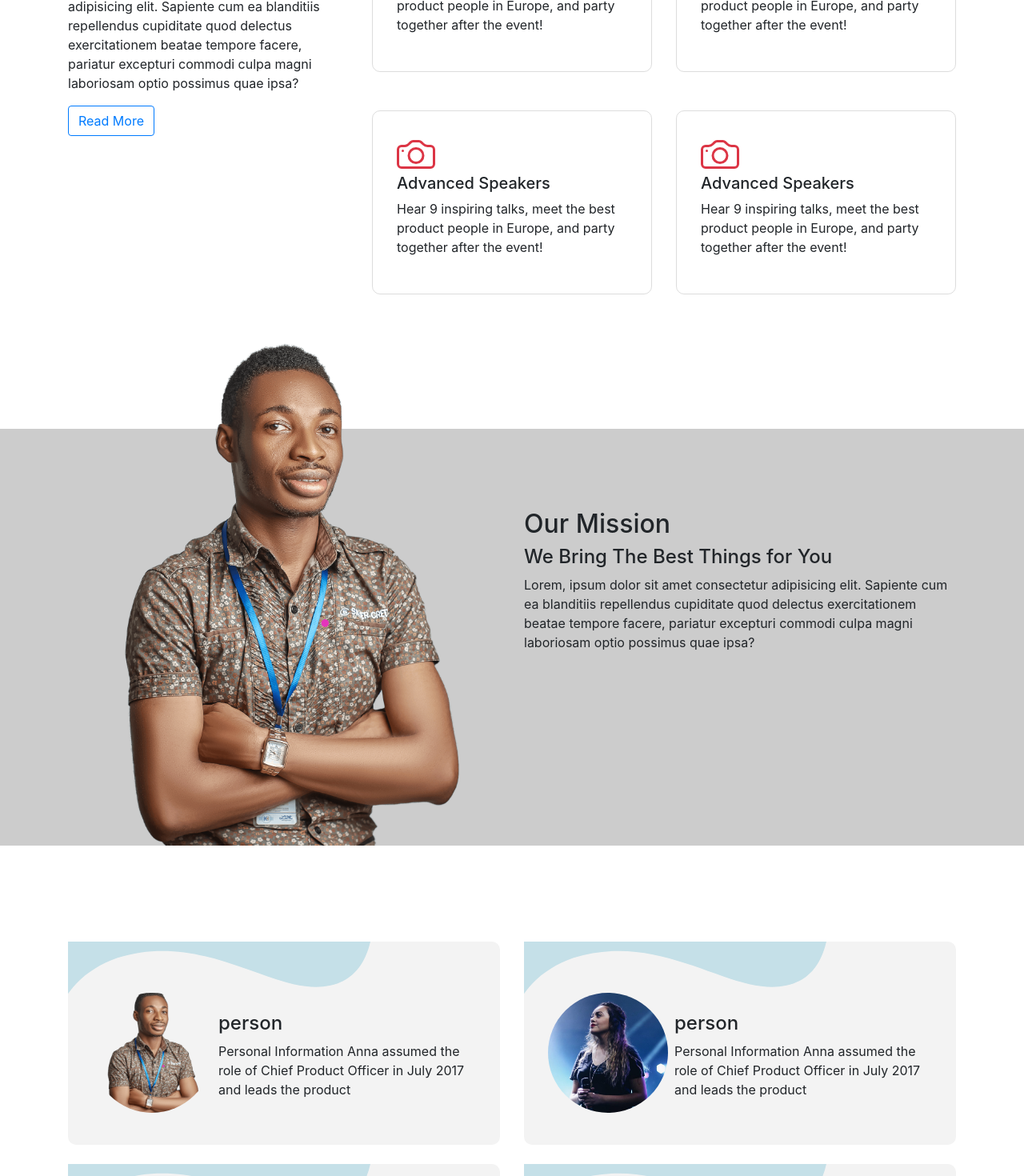
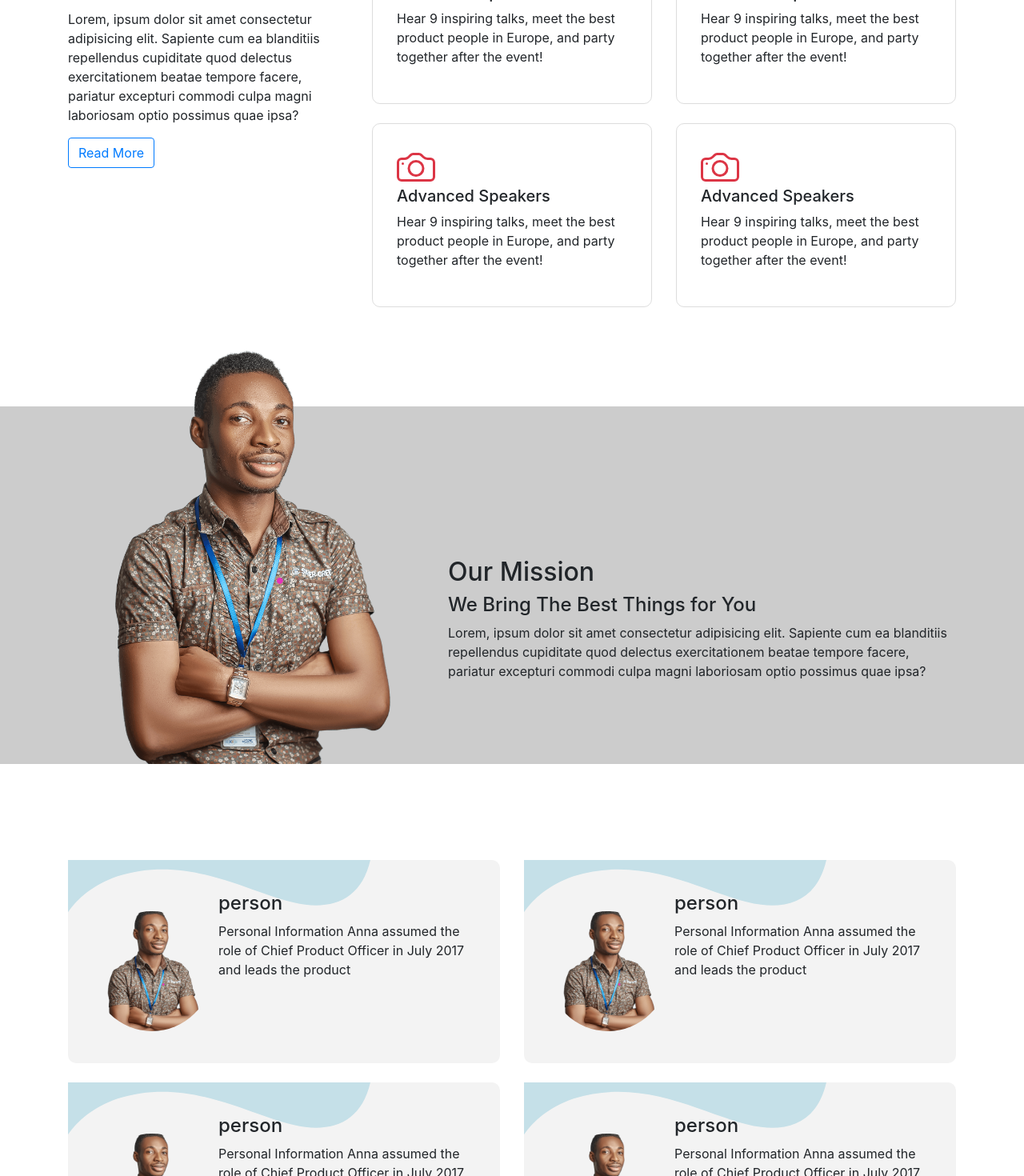
Before and after one commit to odomfavour/e-academy-nuxt, a Nuxt app: page / in a window 1280 px wide. Shown: the part 1060-2530 px from the top of the page at 80% size. Built offline with nearby package versions, Linux system fonts and the light colour scheme.

Commit message:
ch: fixed the frontend

```diff
--- a/layouts/dashboard.vue
+++ b/layouts/dashboard.vue
@@ -136,13 +136,19 @@
         hide-footer
         hide-header
         title="BootstrapVue"
+        centered
       >
-        <p class="my-4">Hello from modal!</p>
-        <div class="d-flex justify-content-between">
-          <b-button variant="outline-primary" @click.prevent="signOut"
+        <p class="my-4 text-center">Do you want to logout?</p>
+        <div class="d-flex justify-content-between px-5">
+          <b-button
+            variant="outline-primary"
+            class="px-4"
+            @click.prevent="signOut"
             >Yes</b-button
           >
-          <b-button variant="danger" @click.prevent="signOut">Cancel</b-button>
+          <b-button variant="danger" @click="$bvModal.hide('logout-option')"
+            >Cancel</b-button
+          >
         </div>
       </b-modal>
     </div>
--- a/layouts/partials/Header.vue
+++ b/layouts/partials/Header.vue
@@ -87,6 +87,7 @@ export default {
   -webkit-transition: all 500ms linear;
   -o-transition: all 500ms linear;
   transition: all 500ms linear;
+  padding: 15px;
 }
 
 .navbar .nav-item {
--- a/pages/index.vue
+++ b/pages/index.vue
@@ -5,9 +5,14 @@
         <b-container>
           <b-row>
             <b-col></b-col>
-            <b-col>
+            <b-col cols="12" md="6" class="hero-text">
               <h1 class="intro">Study from the comfort of your home</h1>
-              <p>Lorem ipsum dolor sit amet consectetur adipisicing elit. Voluptates porro beatae distinctio modi fuga, illum natus commodi ex reprehenderit provident architecto nisi, quis, nam rem ad? Laboriosam possimus quisquam consequatur?</p>
+              <p>
+                Lorem ipsum dolor sit amet consectetur adipisicing elit.
+                Voluptates porro beatae distinctio modi fuga, illum natus
+                commodi ex reprehenderit provident architecto nisi, quis, nam
+                rem ad? Laboriosam possimus quisquam consequatur?
+              </p>
             </b-col>
           </b-row>
         </b-container>
@@ -19,38 +24,73 @@
           <b-col cols="12" md="4">
             <h2>What we offer</h2>
             <h4>We Bring The Best Things for You</h4>
-            <p>Lorem, ipsum dolor sit amet consectetur adipisicing elit. Sapiente cum ea blanditiis repellendus cupiditate quod delectus exercitationem beatae tempore facere, pariatur excepturi commodi culpa magni laboriosam optio possimus quae ipsa?</p>
-            <b-button variant="outline-primary">Read More</b-button>
+            <p>
+              Lorem, ipsum dolor sit amet consectetur adipisicing elit. Sapiente
+              cum ea blanditiis repellendus cupiditate quod delectus
+              exercitationem beatae tempore facere, pariatur excepturi commodi
+              culpa magni laboriosam optio possimus quae ipsa?
+            </p>
+            <b-button variant="outline-primary" class="mb-4"
+              >Read More</b-button
+            >
           </b-col>
           <b-col>
             <div class="offers">
               <b-row>
-                <b-col md="6" class="mb-5">
+                <b-col md="6" class="mb-4">
                   <div class="offer">
-                    <b-icon icon="camera" font-scale="3" variant="danger"></b-icon>
+                    <b-icon
+                      icon="camera"
+                      font-scale="3"
+                      variant="danger"
+                    ></b-icon>
                     <h5>Advanced Speakers</h5>
-                    <p>Hear 9 inspiring talks, meet the best product people in Europe, and party together after the event!</p>
+                    <p>
+                      Hear 9 inspiring talks, meet the best product people in
+                      Europe, and party together after the event!
+                    </p>
                   </div>
                 </b-col>
-                <b-col md="6" class="mb-5">
+                <b-col md="6" class="mb-4">
                   <div class="offer">
-                    <b-icon icon="camera" font-scale="3" variant="danger"></b-icon>
+                    <b-icon
+                      icon="camera"
+                      font-scale="3"
+                      variant="danger"
+                    ></b-icon>
                     <h5>Advanced Speakers</h5>
-                    <p>Hear 9 inspiring talks, meet the best product people in Europe, and party together after the event!</p>
+                    <p>
+                      Hear 9 inspiring talks, meet the best product people in
+                      Europe, and party together after the event!
+                    </p>
                   </div>
                 </b-col>
-                <b-col md="6" class="mb-5">
+                <b-col md="6" class="mb-4">
                   <div class="offer">
-                    <b-icon icon="camera" font-scale="3" variant="danger"></b-icon>
+                    <b-icon
+                      icon="camera"
+                      font-scale="3"
+                      variant="danger"
+                    ></b-icon>
                     <h5>Advanced Speakers</h5>
-                    <p>Hear 9 inspiring talks, meet the best product people in Europe, and party together after the event!</p>
+                    <p>
+                      Hear 9 inspiring talks, meet the best product people in
+                      Europe, and party together after the event!
+                    </p>
                   </div>
                 </b-col>
-                <b-col md="6" class="mb-5">
+                <b-col md="6" class="mb-4">
                   <div class="offer">
-                    <b-icon icon="camera" font-scale="3" variant="danger"></b-icon>
+                    <b-icon
+                      icon="camera"
+                      font-scale="3"
+                      variant="danger"
+                    ></b-icon>
                     <h5>Advanced Speakers</h5>
-                    <p>Hear 9 inspiring talks, meet the best product people in Europe, and party together after the event!</p>
+                    <p>
+                      Hear 9 inspiring talks, meet the best product people in
+                      Europe, and party together after the event!
+                    </p>
                   </div>
                 </b-col>
               </b-row>
@@ -62,13 +102,23 @@
     <div class="principal-view">
       <b-container>
         <b-row>
-          <b-col md="6">
-            <img src="/ogo.png" class="img-fluid" alt="">
+          <b-col md="5">
+            <img src="/ogo.png" class="img-fluid" alt="" />
           </b-col>
-          <b-col md="6">
+          <b-col
+            md="7"
+            class="d-flex align-items-center justify-content-center"
+          >
+            <div>
               <h2>Our Mission</h2>
               <h4>We Bring The Best Things for You</h4>
-            <p>Lorem, ipsum dolor sit amet consectetur adipisicing elit. Sapiente cum ea blanditiis repellendus cupiditate quod delectus exercitationem beatae tempore facere, pariatur excepturi commodi culpa magni laboriosam optio possimus quae ipsa?</p>
+              <p>
+                Lorem, ipsum dolor sit amet consectetur adipisicing elit.
+                Sapiente cum ea blanditiis repellendus cupiditate quod delectus
+                exercitationem beatae tempore facere, pariatur excepturi commodi
+                culpa magni laboriosam optio possimus quae ipsa?
+              </p>
+            </div>
           </b-col>
         </b-row>
       </b-container>
@@ -76,35 +126,75 @@
     <div class="stars-section">
       <div class="container">
         <b-row>
-          <b-col md="6" class="mb-4">
+          <b-col md="6" class="mb-4" v-for="(star, index) in 4" :key="index">
+            <div class="star-card">
+              <div class="d-flex flex-md-row flex-column">
+                <div class="star-image text-center mr-2 mt-4">
+                  <b-img
+                    v-bind="{
+                      blank: false,
+                      blankColor: '#777',
+                      class: 'm1'
+                    }"
+                    rounded="circle"
+                    alt="Circle image"
+                    src="/ogo.png"
+                  ></b-img>
+                </div>
+                <div class="star-note">
+                  <h4 class="">person</h4>
+                  <p>
+                    Personal Information Anna assumed the role of Chief Product
+                    Officer in July 2017 and leads the product
+                  </p>
+                </div>
+              </div>
+              <div class="star-svg">
+                <svg
+                  xmlns="http://www.w3.org/2000/svg"
+                  viewBox="0 0 361.1 62.7"
+                >
+                  <path
+                    d="M59.2,19.4c91.2-28.9,166.6,27.1,224,33.9c37.7,4.5,67.8-9.4,77.9-53.3H0v62.4C11.5,45.7,30.5,29.4,59.2,19.4z"
+                  ></path>
+                </svg>
+              </div>
+            </div>
+          </b-col>
+          <!-- <b-col md="6" class="mb-4">
             <div class="star-card">
               <div class="d-flex">
                 <div class="star-image text-center mr-2 mt-4">
-                    <b-img v-bind="{ blank: false, blankColor: '#777', width: 150, height: 150, class: 'm1' }" rounded="circle" alt="Circle image" src="/ogo.png"></b-img>
+                  <b-img
+                    v-bind="{
+                      blank: false,
+                      blankColor: '#777',
+                      width: 150,
+                      height: 150,
+                      class: 'm1'
+                    }"
+                    rounded="circle"
+                    alt="Circle image"
+                    src="/gallery1.jpg"
+                  ></b-img>
                 </div>
                 <div class="star-note">
                   <h4 class="mt-5">person</h4>
-                    <p>Personal Information Anna assumed the role of Chief Product Officer in July 2017 and leads the product</p>
+                  <p>
+                    Personal Information Anna assumed the role of Chief Product
+                    Officer in July 2017 and leads the product
+                  </p>
                 </div>
               </div>
               <div class="star-svg">
-                  <svg xmlns="http://www.w3.org/2000/svg"  viewBox="0 0 361.1 62.7"><path d="M59.2,19.4c91.2-28.9,166.6,27.1,224,33.9c37.7,4.5,67.8-9.4,77.9-53.3H0v62.4C11.5,45.7,30.5,29.4,59.2,19.4z"></path></svg>
-                </div>
-            </div>
-          </b-col>
-          <b-col md="6" class="mb-4">
-            <div class="star-card">
-              <div class="d-flex">
-                <div class="star-image text-center mr-2 mt-4">
-                    <b-img v-bind="{ blank: false, blankColor: '#777', width: 150, height: 150, class: 'm1' }" rounded="circle" alt="Circle image" src="/gallery1.jpg"></b-img>
-                  </div>
-                  <div class="star-note">
-                    <h4 class="mt-5">person</h4>
-                    <p>Personal Information Anna assumed the role of Chief Product Officer in July 2017 and leads the product</p>
-                  </div>
-              </div>
-               <div class="star-svg">
-                  <svg xmlns="http://www.w3.org/2000/svg"  viewBox="0 0 361.1 62.7"><path d="M59.2,19.4c91.2-28.9,166.6,27.1,224,33.9c37.7,4.5,67.8-9.4,77.9-53.3H0v62.4C11.5,45.7,30.5,29.4,59.2,19.4z"></path></svg>
+                <svg
+                  xmlns="http://www.w3.org/2000/svg"
+                  viewBox="0 0 361.1 62.7"
+                >
+                  <path
+                    d="M59.2,19.4c91.2-28.9,166.6,27.1,224,33.9c37.7,4.5,67.8-9.4,77.9-53.3H0v62.4C11.5,45.7,30.5,29.4,59.2,19.4z"
+                  ></path>
+                </svg>
               </div>
             </div>
           </b-col>
@@ -113,16 +203,37 @@
               <div class="d-flex">
                 <div class="star-image">
                   <div class="star-image text-center mr-2 mt-4">
-                    <b-img v-bind="{ blank: false, blankColor: '#777', width: 150, height: 150, class: 'm1' }" rounded="circle" alt="Circle image" src="/ogo.png"></b-img>
+                    <b-img
+                      v-bind="{
+                        blank: false,
+                        blankColor: '#777',
+                        width: 150,
+                        height: 150,
+                        class: 'm1'
+                      }"
+                      rounded="circle"
+                      alt="Circle image"
+                      src="/ogo.png"
+                    ></b-img>
                   </div>
                 </div>
                 <div class="star-note">
                   <h4 class="mt-5">person</h4>
-                    <p>Personal Information Anna assumed the role of Chief Product Officer in July 2017 and leads the product</p>
+                  <p>
+                    Personal Information Anna assumed the role of Chief Product
+                    Officer in July 2017 and leads the product
+                  </p>
                 </div>
               </div>
               <div class="star-svg">
-                  <svg xmlns="http://www.w3.org/2000/svg"  viewBox="0 0 361.1 62.7"><path d="M59.2,19.4c91.2-28.9,166.6,27.1,224,33.9c37.7,4.5,67.8-9.4,77.9-53.3H0v62.4C11.5,45.7,30.5,29.4,59.2,19.4z"></path></svg>
+                <svg
+                  xmlns="http://www.w3.org/2000/svg"
+                  viewBox="0 0 361.1 62.7"
+                >
+                  <path
+                    d="M59.2,19.4c91.2-28.9,166.6,27.1,224,33.9c37.7,4.5,67.8-9.4,77.9-53.3H0v62.4C11.5,45.7,30.5,29.4,59.2,19.4z"
+                  ></path>
+                </svg>
               </div>
             </div>
           </b-col>
@@ -130,44 +241,64 @@
             <div class="star-card">
               <div class="d-flex">
                 <div class="star-image text-center mr-2 mt-4">
-                    <b-img v-bind="{ blank: false, blankColor: '#777', width: 150, height: 150, class: 'm1' }" rounded="circle" alt="Circle image" src="/ogo.png"></b-img>
+                  <b-img
+                    v-bind="{
+                      blank: false,
+                      blankColor: '#777',
+                      width: 150,
+                      height: 150,
+                      class: 'm1'
+                    }"
+                    rounded="circle"
+                    alt="Circle image"
+                    src="/ogo.png"
+                  ></b-img>
                 </div>
                 <div class="star-note">
                   <h4 class="mt-5">person</h4>
-                    <p>Personal Information Anna assumed the role of Chief Product Officer in July 2017 and leads the product</p>
+                  <p>
+                    Personal Information Anna assumed the role of Chief Product
+                    Officer in July 2017 and leads the product
+                  </p>
                 </div>
               </div>
               <div class="star-svg">
-                  <svg xmlns="http://www.w3.org/2000/svg"  viewBox="0 0 361.1 62.7"><path d="M59.2,19.4c91.2-28.9,166.6,27.1,224,33.9c37.7,4.5,67.8-9.4,77.9-53.3H0v62.4C11.5,45.7,30.5,29.4,59.2,19.4z"></path></svg>
+                <svg
+                  xmlns="http://www.w3.org/2000/svg"
+                  viewBox="0 0 361.1 62.7"
+                >
+                  <path
+                    d="M59.2,19.4c91.2-28.9,166.6,27.1,224,33.9c37.7,4.5,67.8-9.4,77.9-53.3H0v62.4C11.5,45.7,30.5,29.4,59.2,19.4z"
+                  ></path>
+                </svg>
               </div>
             </div>
-          </b-col>
+          </b-col> -->
         </b-row>
         <div class="my-4">
           <div class="text-center">
             <b-button variant="outline-info">View All</b-button>
           </div>
         </div>
-
       </div>
     </div>
     <div class="gallery-section">
       <div class="my-5 text-center">
         <h2>Gallery</h2>
-        <h4>What people say</h4>
+        <h4>Our Photospeak</h4>
       </div>
       <div class="picture-gallery">
         <div class="pic-box">
-            <img src="/bg_testimonials.jpg" alt="" class="img-fluid">
+          <img src="/bg_testimonials.jpg" alt="" class="img-fluid" />
         </div>
         <div class="pic-box">
-            <img src="/gallery1.jpg" alt="" class="img-fluid">
+          <img src="/gallery1.jpg" alt="" class="img-fluid" />
         </div>
         <div class="pic-box">
-            <img src="/hero-img.jpg" alt="" class="img-fluid">
+          <img src="/hero-img.jpg" alt="" class="img-fluid" />
         </div>
         <div class="pic-box">
-            <img src="/gallery2.jpg" alt="" class="img-fluid">
+          <img src="/gallery2.jpg" alt="" class="img-fluid" />
         </div>
       </div>
     </div>
@@ -176,10 +307,10 @@
         <b-row>
           <b-col>
             <div class="testimonial-face">
-              <img src="/bg_testimonials.jpg" alt="" class="img-fluid">
+              <img src="/bg_testimonials.jpg" alt="" class="img-fluid" />
             </div>
           </b-col>
-          <b-col md="7" >
+          <b-col md="7">
             <div class="mt-5">
               <h2>Testimonials</h2>
               <h4>What people say</h4>
@@ -187,18 +318,21 @@
                 <b-row>
                   <b-col md="6">
                     <b-card class="mb-3">
-                    Lorem ipsum dolor sit amet consectetur adipisicing elit. Aut facilis illum tempore, mollitia reprehenderit dolore. Repellat ipsam suscipit voluptatum expedita.
+                      Lorem ipsum dolor sit amet consectetur adipisicing elit.
+                      Aut facilis illum tempore, mollitia reprehenderit dolore.
+                      Repellat ipsam suscipit voluptatum expedita.
                     </b-card>
                   </b-col>
                   <b-col md="6">
                     <b-card class="mb-3">
-                    Lorem ipsum dolor sit amet consectetur adipisicing elit. Aut facilis illum tempore, mollitia reprehenderit dolore. Repellat ipsam suscipit voluptatum expedita.
+                      Lorem ipsum dolor sit amet consectetur adipisicing elit.
+                      Aut facilis illum tempore, mollitia reprehenderit dolore.
+                      Repellat ipsam suscipit voluptatum expedita.
                     </b-card>
                   </b-col>
                 </b-row>
               </div>
             </div>
-
           </b-col>
         </b-row>
       </div>
@@ -209,30 +343,63 @@
 <script>
 export default {
   // layout: 'default'
-}
+};
 </script>
 
 <style>
 .hero-image {
   background-repeat: no-repeat;
-    background-image: linear-gradient(45deg, #000000c9, #000000c7),url('/hero.jpg');
+  background-image: linear-gradient(45deg, #000000c9, #000000c7),
+    url("/hero.jpg");
   background-size: cover;
   background-position: 50% 0%;
   width: 100%;
   height: 100vh;
   opacity: 1;
-    visibility: inherit;
   z-index: 20;
   color: #fff;
+  margin-top: 60px;
 }
 
 .hero-image .intro {
   margin-top: 300px;
   font-size: 50px;
 }
+@media (max-width: 425px) {
+  .hero-text .intro {
+    margin-top: 150px;
+    font-size: 22px;
+  }
+
+  .hero-text p {
+    font-size: 15px;
+  }
+
+  .star-image img {
+    object-fit: cover;
+    width: 120px !important;
+    height: 120px !important;
+  }
+
+  .star-note h4 {
+    margin-top: 15px;
+  }
+
+  .star-note p {
+    font-size: 14px;
+  }
+
+  .picture-gallery {
+    grid-template-columns: repeat(1, 1fr) !important;
+  }
+}
+
+.hero-text h1 .offer-section {
+  margin: 120px 0;
+}
 
 .offer-section {
-  margin: 120px 0;
+  padding: 100px 0;
 }
 
 .offer {
@@ -249,14 +416,13 @@ export default {
 
 .principal-view {
   margin-bottom: 120px;
-  min-height: 500px;
+  min-height: 400px;
   padding-top: 100px;
   background: #ccc;
 }
 
 .principal-view img {
   margin-top: -47%;
-
 }
 
 /* star */
@@ -281,9 +447,12 @@ export default {
   border-radius: 50%;
 } */
 
-.star-image img{
+.star-image img {
   object-fit: cover;
+  width: 150px;
+  height: 150px;
 }
+
 .star-svg {
   position: absolute;
   top: 0;
@@ -292,7 +461,7 @@ export default {
   max-width: 400px;
 }
 
-.star-svg  svg {
+.star-svg svg {
   fill: #c5e0e8;
 }
 
@@ -308,10 +477,10 @@ export default {
 .testimonial-section {
   margin-bottom: 120px;
   background: #ccc;
-  padding: 0px 30px 100px ;
+  padding: 0px 30px 100px;
 }
 
-.testimonial-face img{
+.testimonial-face img {
   max-width: 118.552%;
   margin-top: -15%;
   margin-left: -18%;
@@ -335,13 +504,13 @@ export default {
   padding-bottom: 100px;
 }
 
-.pic-box img{
+.pic-box img {
   height: 250px;
   object-fit: cover;
   width: 100%;
 }
 
- @media(max-width: 900px) {
+@media (max-width: 900px) {
   .picture-gallery {
     grid-template-columns: repeat(2, 1fr);
   }
--- a/pages/students/dashboard.vue
+++ b/pages/students/dashboard.vue
@@ -12,7 +12,9 @@
             <div class="row no-gutters w-100">
               <div class="col-6">
                 <div class="illustration-text p-3 m-1">
-                  <h5 class="illustration-text">Welcome Back, Chris!</h5>
+                  <h5 class="illustration-text">
+                    Welcome Back, {{ name || "user" }}!
+                  </h5>
                   <p class="mb-0">AppStack Dashboard</p>
                 </div>
               </div>
@@ -295,6 +297,12 @@ export default {
       name: ""
     };
   },
+  asyncData({ req, redirect }) {
+    let user = firebase.auth().currentUser;
+    if (!user) {
+      redirect("/login");
+    }
+  },
   created() {
     let db = firebase.firestore();
     db.collection("users")
@@ -309,7 +317,7 @@ export default {
         });
       });
     let user = firebase.auth().currentUser;
-    this.name = user.email;
+    this.name = user.displayName;
     // var name, email, photoUrl, uid, emailVerified;
 
     // if (user != null) {
```
Also changed, not shown: layouts/partials/Footer.vue (+45 -8 lines). Lines whose indentation alone changed are shown as unchanged.
